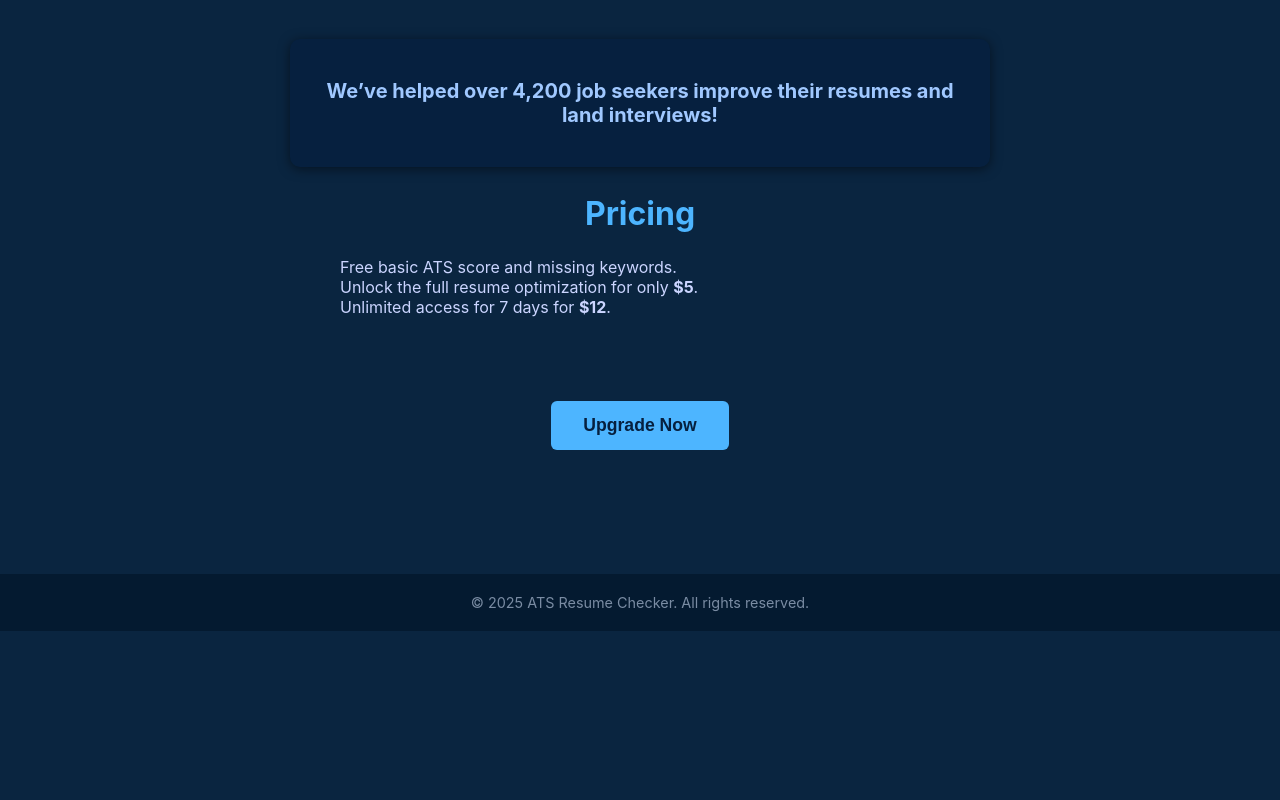
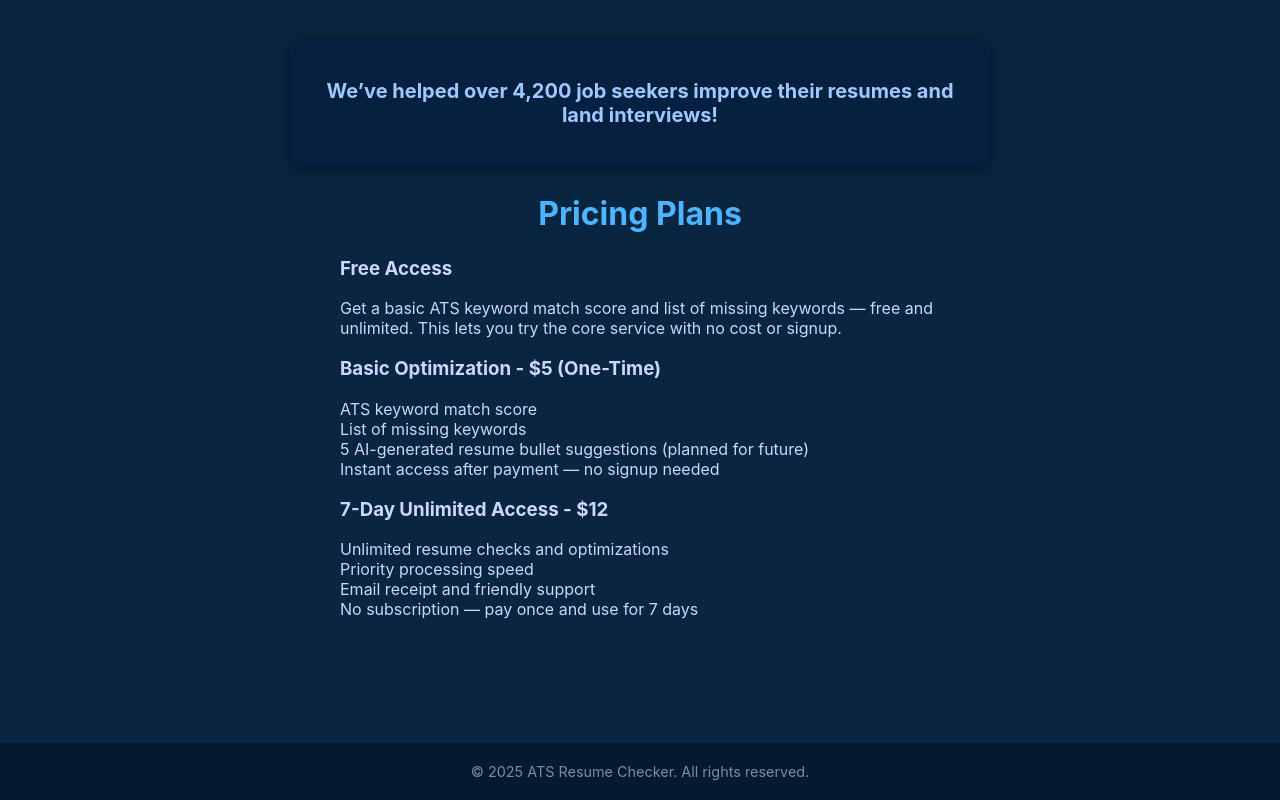
Before and after one commit to Ludample/ats-resume-checker, a Next.js app: page / in a window 1280 px wide. Shown: the part 1671-2471 px from the top of the page. Before the commit the page ends 2302 px from the top, so only its background shows below. Built offline with nearby package versions, Linux system fonts and the light colour scheme.

Commit message:
Update index.js

```diff
--- a/pages/index.js
+++ b/pages/index.js
@@ -5,24 +5,50 @@
   const [navOpen, setNavOpen] = useState(false);
   const [resumeText, setResumeText] = useState("");
   const [jobDescText, setJobDescText] = useState("");
+  const [result, setResult] = useState(null);
   const router = useRouter();
 
-  // Basic placeholder submit handler (you can add matching logic later)
+  // Simple stop words to ignore very common words
+  const stopWords = new Set([
+    "the", "and", "a", "an", "in", "on", "at", "for", "with", "to", "of", "by",
+    "is", "it", "this", "that", "as", "are", "be", "from", "or", "but", "if",
+    "then", "so", "such", "can", "will", "all", "you", "your", "our", "us",
+  ]);
+
+  const extractKeywords = (text) => {
+    return text
+      .toLowerCase()
+      .match(/\b\w+\b/g) // extract words only
+      .filter((word) => word.length > 2 && !stopWords.has(word)) // ignore short/common words
+      .reduce((set, word) => set.add(word), new Set());
+  };
+
   const handleCheck = (e) => {
     e.preventDefault();
+
     if (!resumeText.trim() || !jobDescText.trim()) {
       alert("Please paste both your resume and the job description.");
       return;
     }
-    // For now just alert; replace with your logic later
-    alert("Resume and Job Description received. Matching logic coming soon!");
+
+    const jobKeywords = extractKeywords(jobDescText);
+    const resumeKeywords = extractKeywords(resumeText);
+
+    const matchedKeywords = [...jobKeywords].filter((kw) => resumeKeywords.has(kw));
+    const missingKeywords = [...jobKeywords].filter((kw) => !resumeKeywords.has(kw));
+
+    const score = Math.round((matchedKeywords.length / jobKeywords.size) * 100);
+
+    setResult({
+      score,
+      missingKeywords,
+    });
   };
 
   return (
     <>
       <style>{`
-        /* (same styles as before, omitted here for brevity but include them in your code) */
-        /* Reset and basics */
+        /* Your existing styles here, unchanged for brevity */
         * {
           box-sizing: border-box;
         }
@@ -191,8 +217,6 @@
           font-size: 0.9rem;
           user-select: none;
         }
-
-        /* Form styles */
         form {
           max-width: 700px;
           margin: 0 auto 40px;
@@ -209,6 +233,24 @@
           font-size: 1rem;
           font-family: inherit;
           resize: vertical;
+        }
+        .result {
+          max-width: 700px;
+          margin: 0 auto 40px;
+          background: #08305e;
+          padding: 20px;
+          border-radius: 8px;
+          box-shadow: 0 2px 8px rgba(0,0,0,0.4);
+          color: #a8c4ff;
+        }
+        .result h3 {
+          margin-top: 0;
+          color: #4db5ff;
+        }
+        .missing-keywords {
+          margin-top: 10px;
+          font-size: 0.9rem;
+          color: #e0aaff;
         }
       `}</style>
 
@@ -279,6 +321,35 @@
               Check ATS Match
             </button>
           </form>
+
+          {/* Show results */}
+          {result && (
+            <div className="result" aria-live="polite">
+              <h3>ATS Match Score: {result.score}%</h3>
+              {result.missingKeywords.length > 0 ? (
+                <>
+                  <p>Missing keywords you should add:</p>
+                  <ul className="missing-keywords">
+                    {result.missingKeywords.map((kw, i) => (
+                      <li key={i}>{kw}</li>
+                    ))}
+                  </ul>
+                </>
+              ) : (
+                <p>Great job! Your resume covers all the important keywords.</p>
+              )}
+              <p style={{ marginTop: "20px" }}>
+                Want to learn more about your resume’s quality?{" "}
+                <button
+                  className="btn-primary"
+                  onClick={() => router.push("/pricing")}
+                  style={{ fontSize: "1rem", padding: "8px 20px" }}
+                >
+                  Upgrade Now
+                </button>
+              </p>
+            </div>
+          )}
         </section>
 
         <section id="how-it-works">
@@ -321,22 +392,30 @@
         </section>
 
         <section id="pricing">
-          <h2>Pricing</h2>
-          <p style={{ maxWidth: 600, margin: "0 auto", color: "#cbd5ff" }}>
-            Free basic ATS score and missing keywords.<br/>
-            Unlock the full resume optimization for only <strong>$5</strong>.<br/>
-            Unlimited access for 7 days for <strong>$12</strong>.
-          </p>
-        </section>
+          <h2>Pricing Plans</h2>
+          <div style={{ maxWidth: 600, margin: "0 auto", color: "#cbd5ff" }}>
+            <h3>Free Access</h3>
+            <p>
+              Get a basic ATS keyword match score and list of missing keywords — free and unlimited.
+              This lets you try the core service with no cost or signup.
+            </p>
 
-        <section style={{ textAlign: "center" }}>
-          <button
-            className="btn-primary"
-            onClick={() => router.push("/pricing")}
-            style={{ marginTop: 20 }}
-          >
-            Upgrade Now
-          </button>
+            <h3>Basic Optimization - $5 (One-Time)</h3>
+            <p>
+              ATS keyword match score<br />
+              List of missing keywords<br />
+              5 AI-generated resume bullet suggestions (planned for future)<br />
+              Instant access after payment — no signup needed
+            </p>
+
+            <h3>7-Day Unlimited Access - $12</h3>
+            <p>
+              Unlimited resume checks and optimizations<br />
+              Priority processing speed<br />
+              Email receipt and friendly support<br />
+              No subscription — pay once and use for 7 days
+            </p>
+          </div>
         </section>
       </main>
 
```
